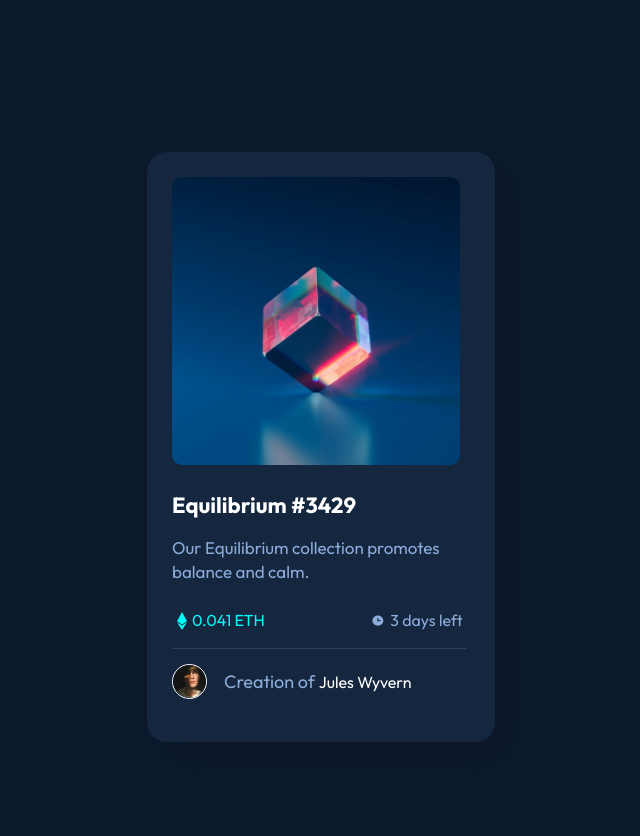
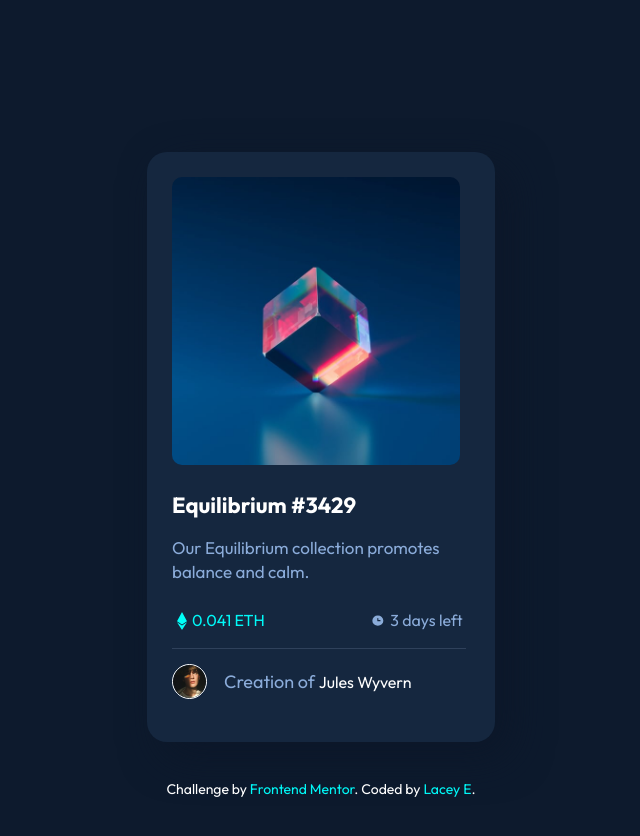
Before and after one commit to laceeder/nft-preview-card, a plain HTML site: page index.html in a window 1280 px wide. Shown: the whole page, without its empty margins (319-959 px from the left). Drawn offline with Linux system fonts and the light colour scheme.

Commit message:
Modified code and README

```diff
--- a/css/main.css
+++ b/css/main.css
@@ -260,6 +260,16 @@
        bottom: 0;
      }
 
+     .attribution {
+       font-size: 0.7778em;
+       color: #ffffff;
+     }
+
+     .attribution a {
+       color: #01f9f8;
+       text-decoration: none;
+     }
+
   /* ==========================================================================
      Helper classes
      ========================================================================== */
--- a/index.html
+++ b/index.html
@@ -54,9 +54,9 @@
 
   </main>
 
-  <!-- <footer class="attribution">
+  <footer class="attribution">
     Challenge by <a href="https://www.frontendmentor.io?ref=challenge" target="_blank">Frontend Mentor</a>.
-    Coded by <a href="#">Your Name Here</a>. -->
+    Coded by <a href="https://www.frontendmentor.io/profile/laceeder">Lacey E</a>.
   </footer>
 </body>
 </html>
```
Also changed, not shown: 2 other files.
